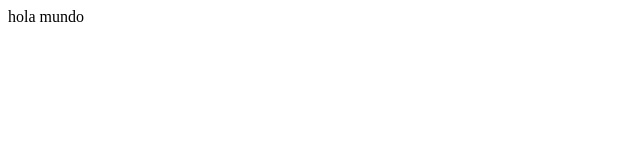
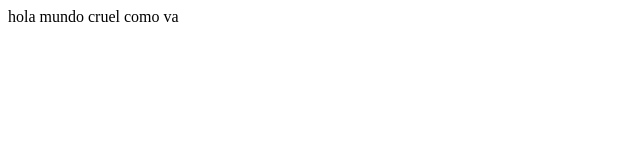
Before and after one commit to josetitoarchila/html-2, a plain HTML site: page index.html in a window 1280 px wide. Shown: the whole page, without its empty margins (0-640 px from the left). Drawn offline with Linux system fonts and the light colour scheme.

Commit message:
cambios pruebas

```diff
--- a/index.html
+++ b/index.html
@@ -7,6 +7,6 @@
     <title>Document</title>
 </head>
 <body>
-    hola mundo
+    hola mundo cruel como va
 </body>
 </html>
```
